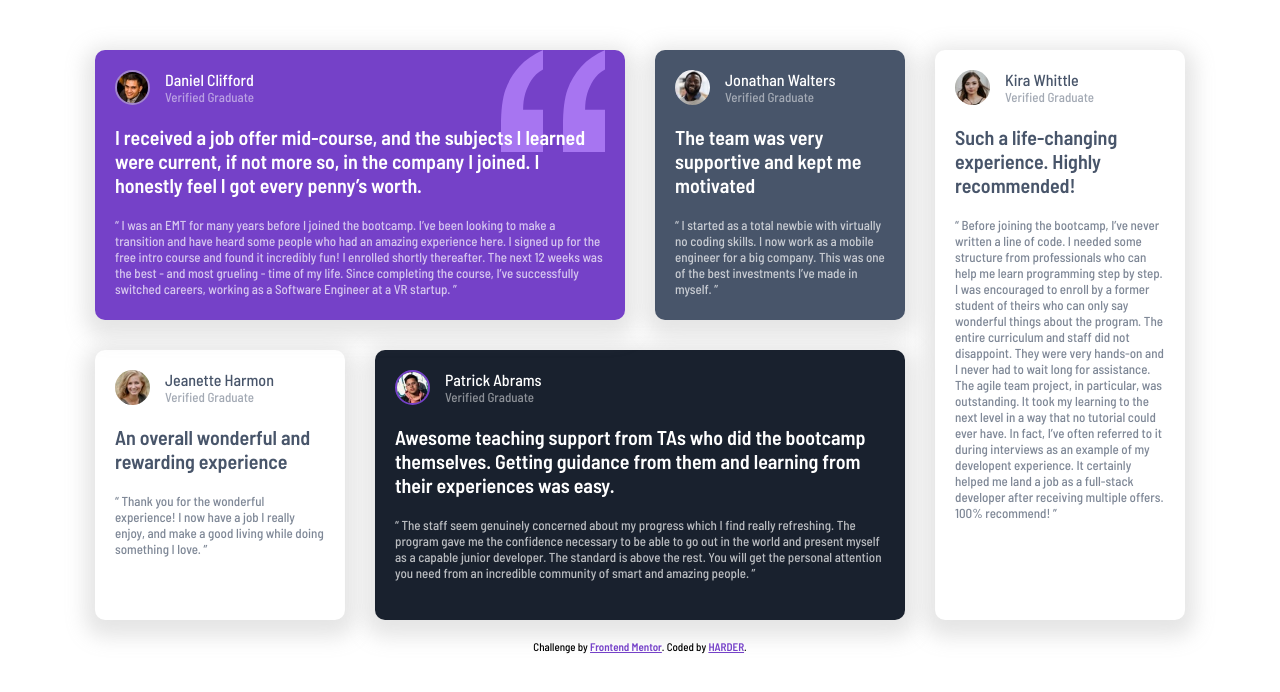
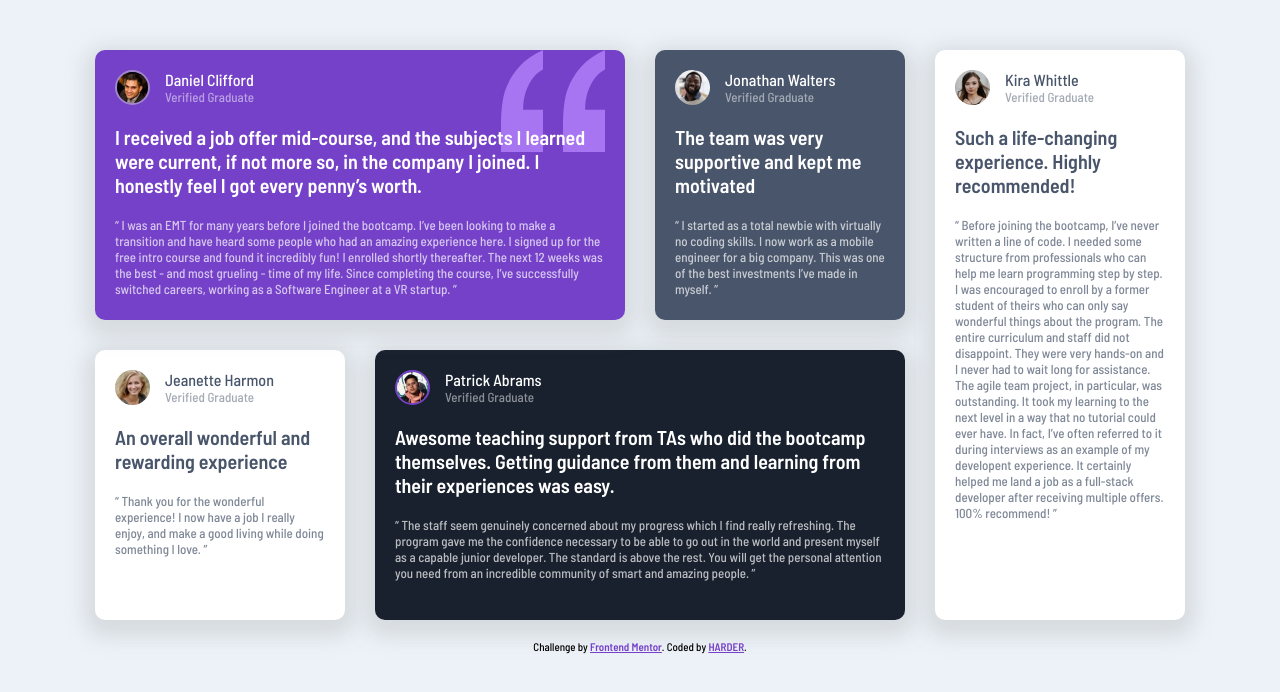
Before and after one commit to Harder08/testimonials-grid-section, a plain HTML site: page index.html in a window 1280 px wide. Drawn offline with Linux system fonts and the light colour scheme.

Commit message:
modified the project

```diff
--- a/style.css
+++ b/style.css
@@ -71,6 +71,7 @@ body {
     align-items: center;
     gap: 20px;
     margin: 50px 0;
+    background-color: var(--Light-grayish-blue);
 }
 
 
@@ -139,6 +140,7 @@ p {
 
 #txt-black {
     color: var(--Very-dark-grayish-blue);
+    background-color: var(--White);
 }
 
 .IV {
```
